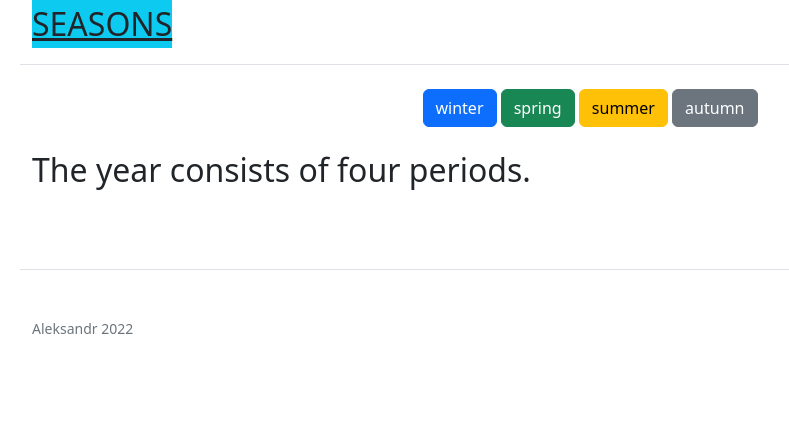
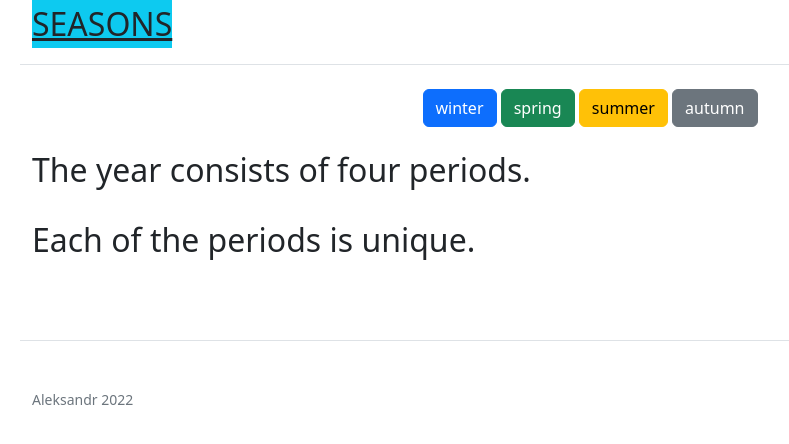
Before and after one commit to Zemlianik/Zemlianik---seasons, a Flask app: page / in a window 1280 px wide. Shown: the top 444 px of the page, without its empty margins (50-839 px from the left). Run offline with Flask 2, Linux system fonts and the light colour scheme.

Commit message:
вторая запись

```diff
--- a/templates/base.html
+++ b/templates/base.html
@@ -30,6 +30,7 @@
 {% block body %}{% endblock %}
     <div class="container">
         <h2>The year consists of four periods.</h2><br>
+        <h2>Each of the periods is unique.</h2><br>
 
     </div>
 </body>
```
